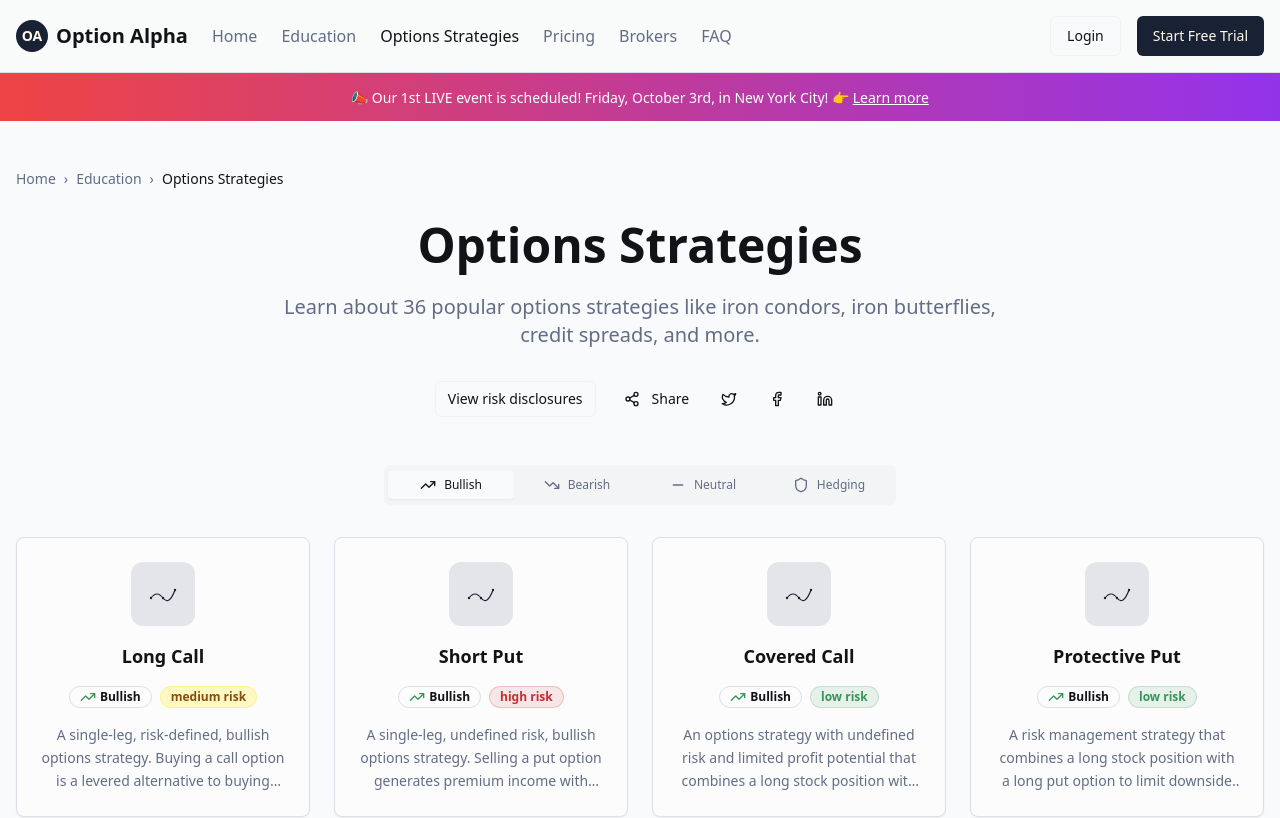
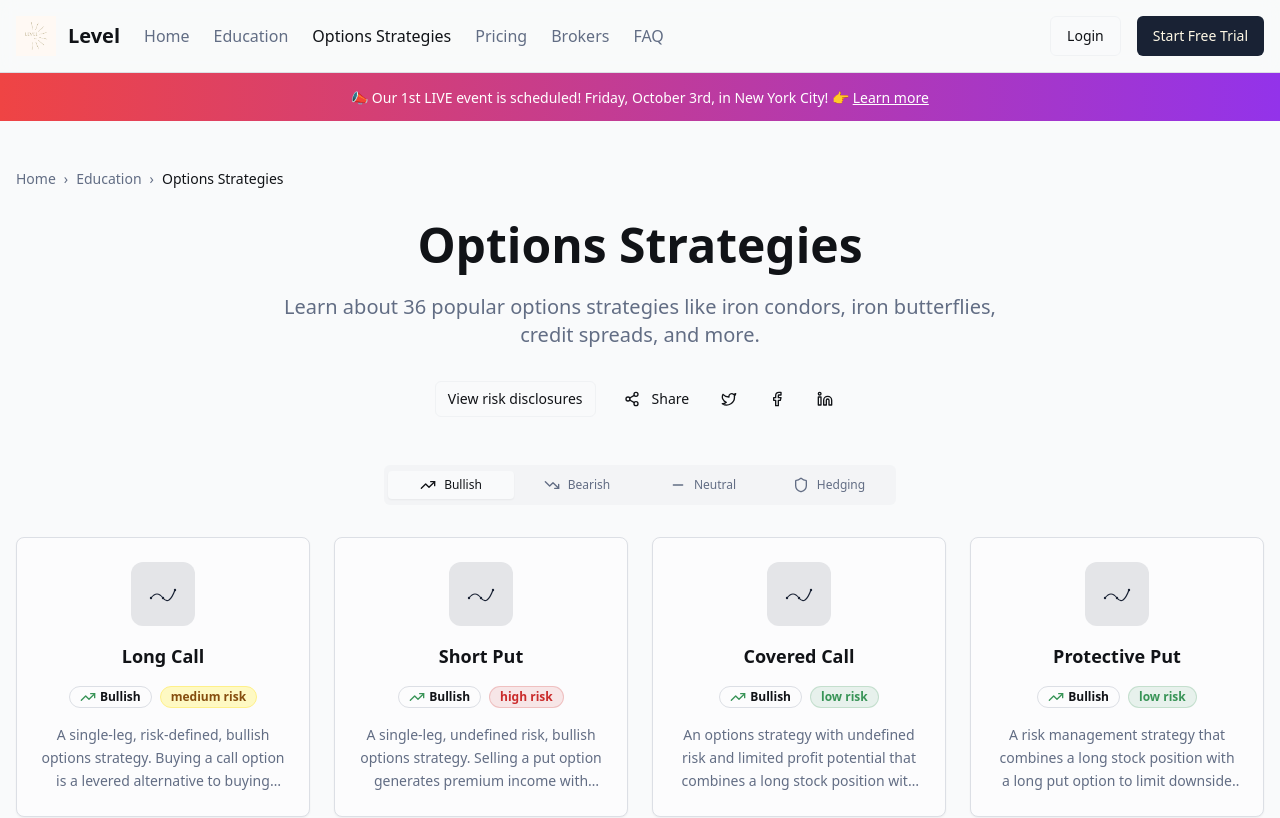
Before and after one commit to Imekosa/alpha-strategies-archive, a React (Vite) app: page /options-strategies in a window 1280 px wide. Shown: the top 818 px of the page. Built offline with nearby package versions, Linux system fonts and the light colour scheme; the HTML template or start-up script is replaced by a standard one.

Commit message:
Update business name and logo

```diff
--- a/src/components/Header.tsx
+++ b/src/components/Header.tsx
@@ -1,4 +1,5 @@
 import { Button } from "@/components/ui/button";
+import levelLogo from "@/assets/level-logo.png";
 
 export const Header = () => {
   return (
@@ -6,11 +7,13 @@ export const Header = () => {
       <div className="container mx-auto px-4 py-4">
         <div className="flex items-center justify-between">
           <div className="flex items-center space-x-6">
-            <div className="flex items-center space-x-2">
-              <div className="h-8 w-8 rounded-full bg-primary flex items-center justify-center">
-                <span className="text-primary-foreground font-bold text-sm">OA</span>
-              </div>
-              <span className="text-xl font-bold">Option Alpha</span>
+            <div className="flex items-center space-x-3">
+              <img
+                src={levelLogo}
+                alt="Level Logo"
+                className="h-10 w-10 object-contain"
+              />
+              <span className="text-xl font-bold">Level</span>
             </div>
             <nav className="hidden md:flex items-center space-x-6">
               <a href="/" className="text-muted-foreground hover:text-foreground transition-colors">
```
Also changed, not shown: src/assets/level-logo.png (added).
